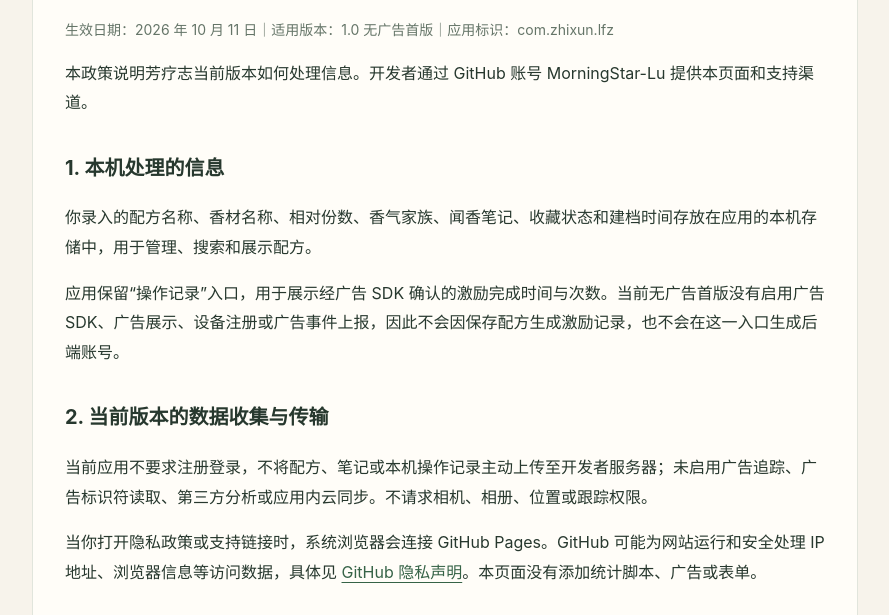
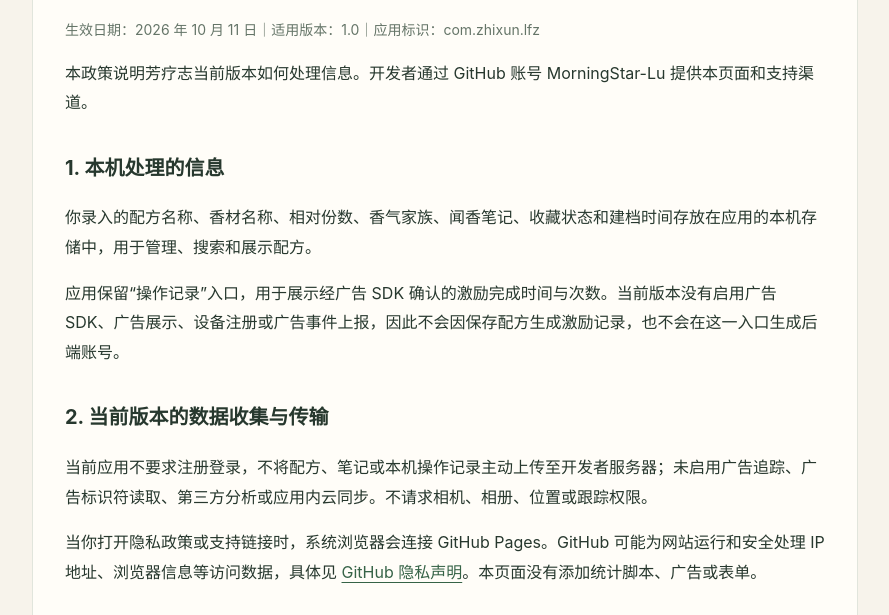
Before and after one commit to MorningStar-Lu/owner-privacy-policy, a plain HTML site: page fangliaozhi/privacy.html in a window 1280 px wide. Shown: the part 185-800 px from the top of the page, without its empty margins (195-1084 px from the left). Drawn offline with Linux system fonts and the light colour scheme.

Commit message:
Simplify Fangliaozhi public version wording

```diff
--- a/fangliaozhi/privacy.html
+++ b/fangliaozhi/privacy.html
@@ -1,6 +1,6 @@
-<!doctype html><html lang="zh-CN"><head><meta charset="utf-8"><meta name="viewport" content="width=device-width,initial-scale=1"><title>隐私政策 · 芳疗志</title><meta name="description" content="芳疗志精油与香氛配方档案的隐私政策"><style>body{margin:0;background:#f7f3eb;color:#27382e;font:16px/1.85 -apple-system,BlinkMacSystemFont,"Segoe UI",sans-serif}main{max-width:760px;margin:40px auto;padding:32px;background:#fffdf8;border:1px solid #e1e5dc;border-radius:20px}h1{font-size:30px;line-height:1.4}h2{font-size:20px;margin-top:32px}a{color:#366347;text-underline-offset:4px}nav{display:flex;gap:24px;border-bottom:1px solid #e1e5dc;padding-bottom:16px}.meta{color:#657568;font-size:14px}footer{margin-top:32px;border-top:1px solid #e1e5dc;padding-top:16px}@media(max-width:600px){main{margin:12px;padding:20px}h1{font-size:26px}}</style></head><body><main><nav aria-label="页面导航"><a href="privacy.html">隐私政策</a><a href="support.html">技术支持</a></nav><h1>芳疗志 · 隐私政策</h1><p class="meta">生效日期：2026 年 10 月 11 日｜适用版本：1.0 无广告首版｜应用标识：com.zhixun.lfz</p>
+<!doctype html><html lang="zh-CN"><head><meta charset="utf-8"><meta name="viewport" content="width=device-width,initial-scale=1"><title>隐私政策 · 芳疗志</title><meta name="description" content="芳疗志精油与香氛配方档案的隐私政策"><style>body{margin:0;background:#f7f3eb;color:#27382e;font:16px/1.85 -apple-system,BlinkMacSystemFont,"Segoe UI",sans-serif}main{max-width:760px;margin:40px auto;padding:32px;background:#fffdf8;border:1px solid #e1e5dc;border-radius:20px}h1{font-size:30px;line-height:1.4}h2{font-size:20px;margin-top:32px}a{color:#366347;text-underline-offset:4px}nav{display:flex;gap:24px;border-bottom:1px solid #e1e5dc;padding-bottom:16px}.meta{color:#657568;font-size:14px}footer{margin-top:32px;border-top:1px solid #e1e5dc;padding-top:16px}@media(max-width:600px){main{margin:12px;padding:20px}h1{font-size:26px}}</style></head><body><main><nav aria-label="页面导航"><a href="privacy.html">隐私政策</a><a href="support.html">技术支持</a></nav><h1>芳疗志 · 隐私政策</h1><p class="meta">生效日期：2026 年 10 月 11 日｜适用版本：1.0｜应用标识：com.zhixun.lfz</p>
 <p>本政策说明芳疗志当前版本如何处理信息。开发者通过 GitHub 账号 MorningStar-Lu 提供本页面和支持渠道。</p>
-<h2>1. 本机处理的信息</h2><p>你录入的配方名称、香材名称、相对份数、香气家族、闻香笔记、收藏状态和建档时间存放在应用的本机存储中，用于管理、搜索和展示配方。</p><p>应用保留“操作记录”入口，用于展示经广告 SDK 确认的激励完成时间与次数。当前无广告首版没有启用广告 SDK、广告展示、设备注册或广告事件上报，因此不会因保存配方生成激励记录，也不会在这一入口生成后端账号。</p>
+<h2>1. 本机处理的信息</h2><p>你录入的配方名称、香材名称、相对份数、香气家族、闻香笔记、收藏状态和建档时间存放在应用的本机存储中，用于管理、搜索和展示配方。</p><p>应用保留“操作记录”入口，用于展示经广告 SDK 确认的激励完成时间与次数。当前版本没有启用广告 SDK、广告展示、设备注册或广告事件上报，因此不会因保存配方生成激励记录，也不会在这一入口生成后端账号。</p>
 <h2>2. 当前版本的数据收集与传输</h2><p>当前应用不要求注册登录，不将配方、笔记或本机操作记录主动上传至开发者服务器；未启用广告追踪、广告标识符读取、第三方分析或应用内云同步。不请求相机、相册、位置或跟踪权限。</p><p>当你打开隐私政策或支持链接时，系统浏览器会连接 GitHub Pages。GitHub 可能为网站运行和安全处理 IP 地址、浏览器信息等访问数据，具体见 <a href="https://docs.github.com/en/site-policy/privacy-policies/github-general-privacy-statement">GitHub 隐私声明</a>。本页面没有添加统计脚本、广告或表单。</p>
 <h2>3. 导出与剪贴板</h2><p>仅当你主动点击复制或导出时，应用将所选配方或全部配方的 JSON 文本写入系统剪贴板。之后粘贴、分享或备份到哪里由你决定；请留意共享设备和剪贴板中可能包含的个人笔记。</p>
 <h2>4. 保存与删除</h2><p>配方可以在详情中逐条删除。本机操作记录不提供单独清空入口。删除应用可移除应用在本机的存储；iOS 的“卸载 App”保留数据选项与“删除 App”不同。你自行导出的副本、系统设备备份中的数据需在对应位置管理。芳疗志当前未提供应用内 iCloud 备份或同步。</p>
```
Also changed, not shown: fangliaozhi/support.html (+2 -2 lines).
